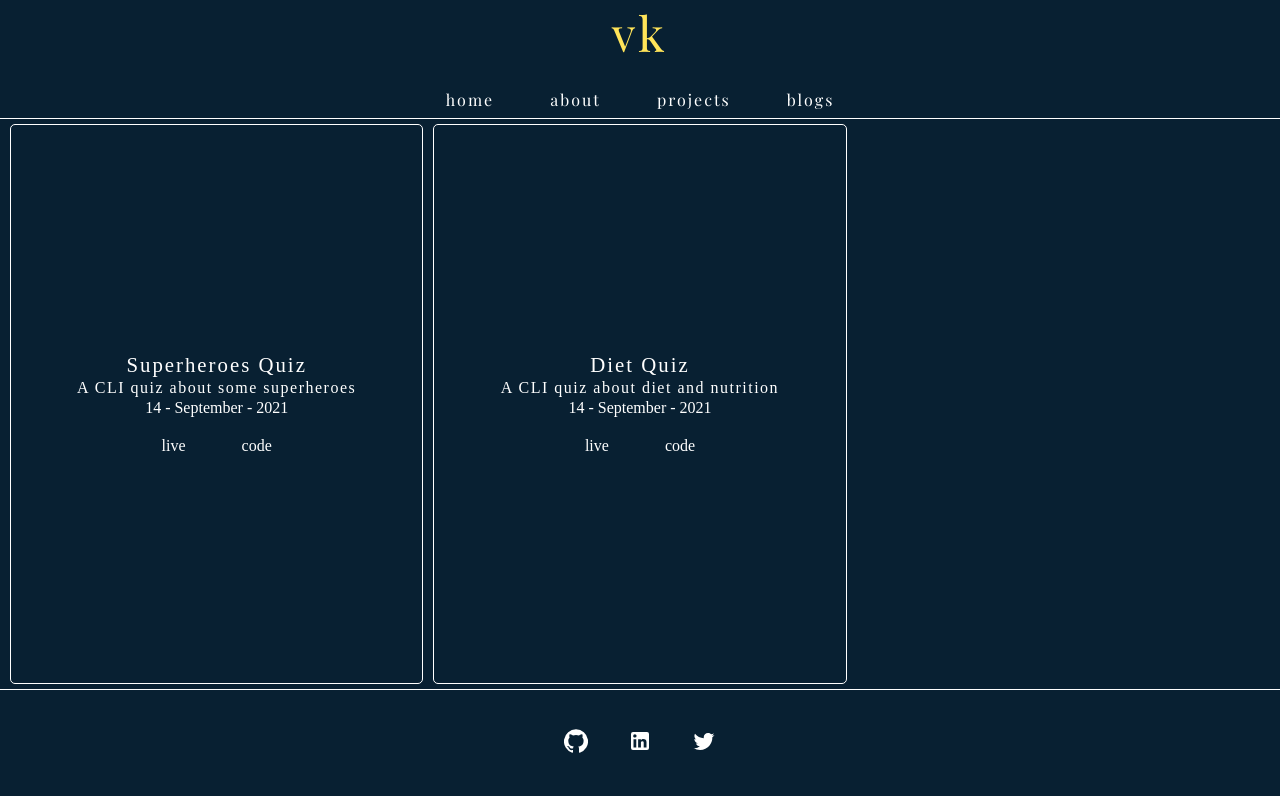
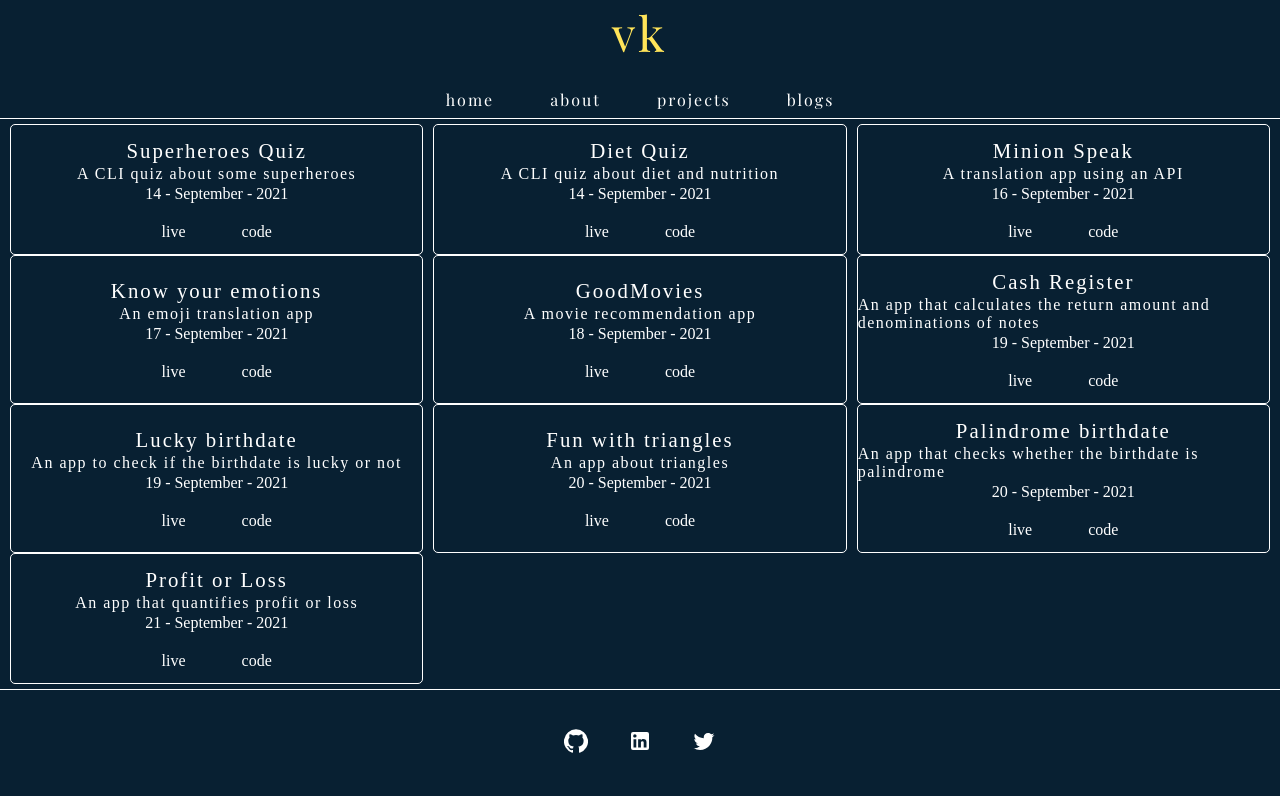
Before and after one commit to foolhardy21/markfour-neogcamp, a React (Create React App) app: page /projects in a window 1280 px wide. Built offline with nearby package versions, Linux system fonts and the light colour scheme.

Commit message:
refactor - projectslist update

```diff
--- a/src/pages/About/About.js
+++ b/src/pages/About/About.js
@@ -6,7 +6,7 @@ const About = () => {
         <section className={styles.about_section}>
             <p>Started with HTML, CSS, JavaScript, React in Feb 2021.</p><br />
             <p>Graduated with Computer Science and Engineering in July 2021.</p><br />
-            <p> Joined a service based industry as a Software Engineer in July 2021.</p><br />
+            <p> Joined a service based company as a Software Engineer in July 2021.</p><br />
             <p className={styles.highlight}>Soon to be a Web Developer.</p>
         </section>
     )
--- a/src/pages/Project/projectdata.js
+++ b/src/pages/Project/projectdata.js
@@ -13,6 +13,64 @@ const projects = [
         url: 'https://replit.com/@foolhardy21/mktwo?v=1',
         source: 'https://replit.com/@foolhardy21/mktwo?v=1',
     },
+    {
+        name: 'Minion Speak',
+        description: 'A translation app using an API',
+        date: new Date('2021-9-16'),
+        url: 'https://zen-newton-3bbb1d.netlify.app/',
+        source: 'https://github.com/foolhardy21/marksix-neogcamp',
+    },
+    {
+        name: 'Know your emotions',
+        description: 'An emoji translation app',
+        date: new Date('2021-9-17'),
+        url: 'https://serene-hodgkin-2f513c.netlify.app/',
+        source: 'https://github.com/foolhardy21/markeight-neogcamp',
+    },
+    {
+        name: 'GoodMovies',
+        description: 'A movie recommendation app',
+        date: new Date('2021-9-18'),
+        url: 'https://loving-lamarr-4fa578.netlify.app/',
+        source: 'https://github.com/foolhardy21/marknine-neogcamp',
+    },
+    {
+        name: 'Cash Register',
+        description: 'An app that calculates the return amount and denominations of notes',
+        date: new Date('2021-9-19'),
+        url: 'https://awesome-jackson-edf166.netlify.app/',
+        source: 'https://github.com/foolhardy21/markten-neogcamp',
+    },
+    {
+        name: 'Lucky birthdate',
+        description: 'An app to check if the birthdate is lucky or not',
+        date: new Date('2021-9-19'),
+        url: 'https://sleepy-tesla-96d64f.netlify.app/',
+        source: 'https://github.com/foolhardy21/markeleven-neogcamp',
+    },
+    {
+        name: 'Fun with triangles',
+        description: 'An app about triangles',
+        date: new Date('2021-9-20'),
+        url: 'https://hungry-almeida-10047c.netlify.app/',
+        source: 'https://github.com/foolhardy21/marktwelve-neogcamp',
+    },
+    {
+        name: 'Palindrome birthdate',
+        description: 'An app that checks whether the birthdate is palindrome',
+        date: new Date('2021-9-20'),
+        url: 'https://dazzling-easley-5a1ce4.netlify.app/',
+        source: 'https://github.com/foolhardy21/markthirteen-neogcamp',
+    },
+    {
+        name: 'Profit or Loss',
+        description: 'An app that quantifies profit or loss',
+        date: new Date('2021-9-21'),
+        url: 'https://mystifying-wilson-9b4849.netlify.app/',
+        source: 'https://github.com/foolhardy21/markfourteen-neogcamp',
+    },
+
+
 ]
 
 const months = ['January', 'February', 'March', 'April', 'May', 'June', 'July', 'August', 'September', 'October', 'November', 'December']
```
